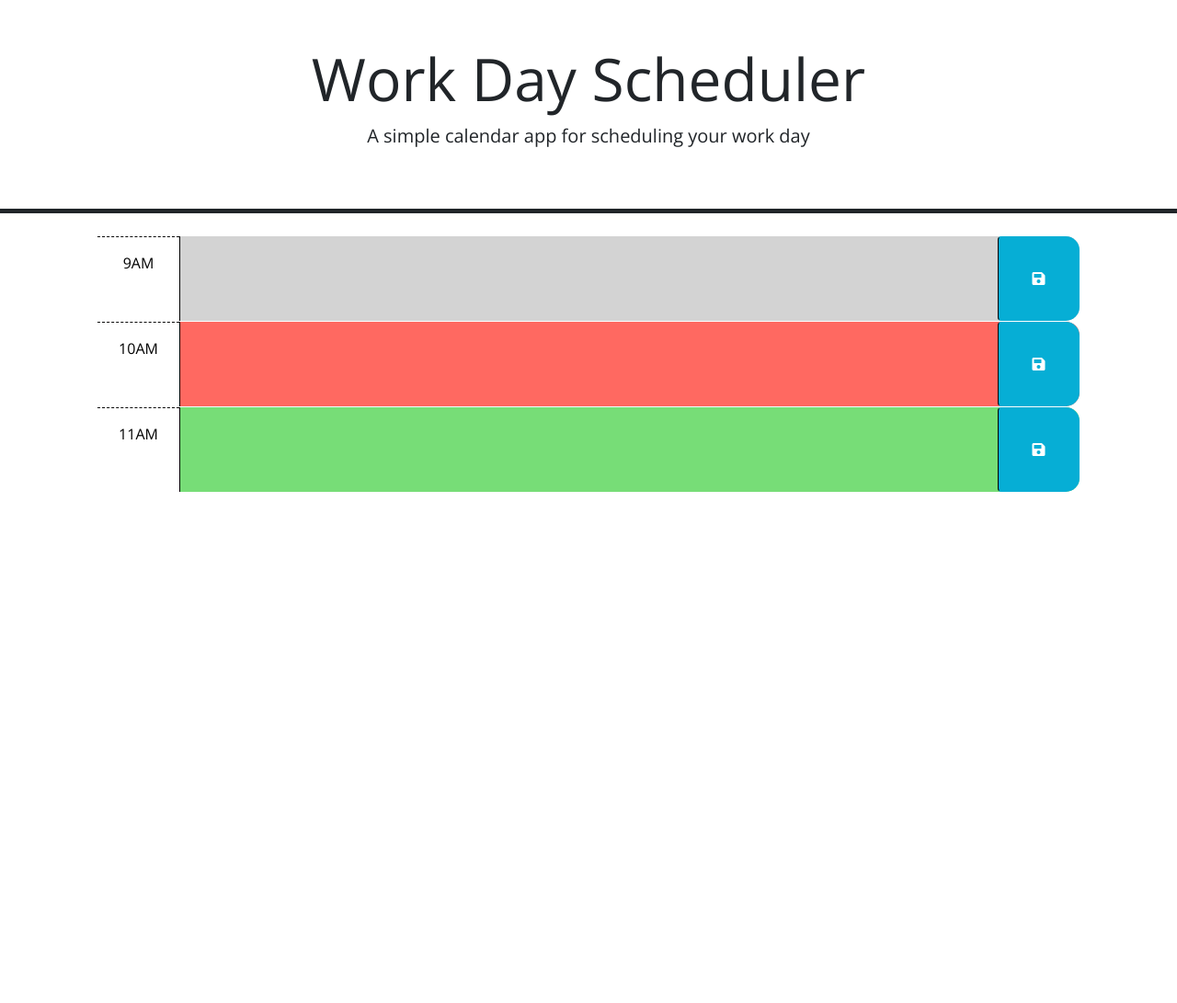
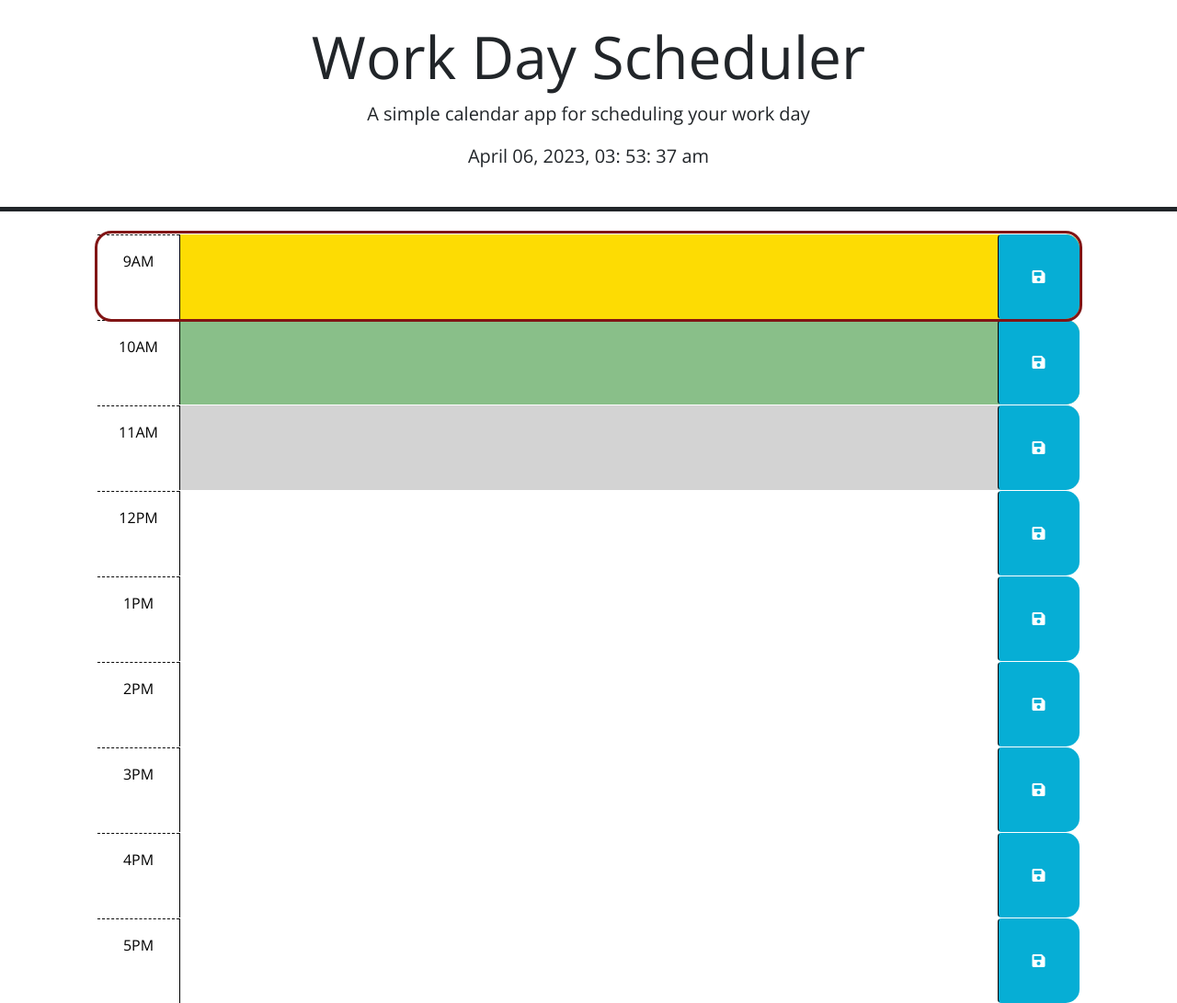
Before and after one commit to JesseEmerson7/daily-planner, a plain HTML site: page index.html in a window 1280 px wide. Shown: the whole page at 92% size. Before the commit the page ends 800 px from the top, so only its background shows below. Drawn offline with nearby package versions, Linux system fonts and the light colour scheme; files that its build step writes are made by us from their sources.

Commit message:
got info in dates to save to local storage and got time at top

```diff
--- a/assets/css/style.css
+++ b/assets/css/style.css
@@ -36,12 +36,13 @@ textarea {
 }
 
 .present {
-  background-color: #ff6961;
+  background-color: #fddc03;
   color: white;
+  outline: solid rgb(129, 21, 21) 3px;
 }
 
 .future {
-  background-color: #77dd77;
+  background-color: #89bf89;
   color: white;
 }
 
--- a/assets/js/script.js
+++ b/assets/js/script.js
@@ -1,7 +1,55 @@
 // Wrap all code that interacts with the DOM in a call to jQuery to ensure that
 // the code isn't run until the browser has finished rendering all the elements
 // in the html.
-$(function () {
+let hourNine = $("#hour-9");
+let hourTen = $("#hour-10");
+let hourEleven = $("#hour-11");
+let hourTwelve = $("#hour-12");
+let hourOne = $("#hour-1");
+let hourTwo = $("#hour-2");
+let hourThree = $("#hour-3");
+let hourFour = $("#hour-4");
+let hourFive = $("#hour-5");
+
+let currentTime = $("#currentDay");
+
+$(document).ready(function () {
+  currentTime.text("Todays Date and Time Here");
+
+  //once save button is clicked the parent element and attribute are saved as a var and the input set in the text area is set as another var. those two values are saved into local storage with hourNumber as their key to the saved data.
+  $(".saveBtn").click(function () {
+    let hourNumber = $(this).parent("div").attr("id");
+
+    let hourInput = $(this).prev("textarea").val();
+
+    console.log(hourNumber);
+    console.log(hourInput);
+
+    localStorage.setItem(hourNumber, hourInput);
+  });
+
+  //putting saved data back onto the page if it has been saved using a .each method to loop through all "textarea" and find their id.
+  $(".saveBtn").each(function () {
+    let hourNumber2 = $(this).parent("div").attr("id");
+    // console.log(hourNumber2);
+    //if the id saved in local storage matches the id of text area the info is put on the page if not it is left empty
+    let localInput = localStorage.getItem(hourNumber2);
+
+    if (localInput !== undefined) {
+      $(this).prev("textarea").val(localInput);
+    }
+  });
+
+  //time at top of current time
+  setInterval(function () {
+    $("#currentDay").text(dayjs().format("MMMM DD, YYYY, hh: mm: ss a"));
+  }, 1000);
+
+  //setting color classes to days past present and future
+
+  function colors() {}
+});
+
 // TODO: Add a listener for click events on the save button. This code should
 // use the id in the containing time-block as a key to save the user input in
 // local storage. HINT: What does `this` reference in the click listener
@@ -20,4 +68,3 @@ $(function () {
 // attribute of each time-block be used to do this?
 //
 // TODO: Add code to display the current date in the header of the page.
-});
--- a/index.html
+++ b/index.html
@@ -18,49 +18,91 @@
       href="https://fonts.googleapis.com/css?family=Open+Sans&display=swap"
       rel="stylesheet"
     />
-    <link rel="stylesheet" href="style.css" />
+    <link rel="stylesheet" href="./assets/css/style.css" />
     <title>Work Day Scheduler</title>
   </head>
 
   <body>
-    <header class="p-5 mb-4 border-5 border-bottom border-dark text-center">
+    <header class="p-4 mb-4 border-5 border-bottom border-dark text-center">
       <h1 class="display-3">Work Day Scheduler</h1>
       <p class="lead">A simple calendar app for scheduling your work day</p>
       <p id="currentDay" class="lead"></p>
     </header>
     <div class="container-lg px-5">
-      <!-- Use class for "past", "present", and "future" to apply styles to the
-        time-block divs accordingly. The javascript will need to do this by
-        adding/removing these classes on each div by comparing the hour in the
-        id to the current hour. The html provided below is meant to be an example
-        demonstrating how the css provided can be leveraged to create the
-        desired layout and colors. The html below should be removed or updated
-        in the finished product. Remember to delete this comment once the
-        code is implemented.
-        -->
 
-      <!-- Example of a past time block. The "past" class adds a gray background color. -->
-      <div id="hour-9" class="row time-block past">
+        <!-- hour 9 -->
+      <div id="hour-9" class="row time-block present ">
         <div class="col-2 col-md-1 hour text-center py-3">9AM</div>
-        <textarea class="col-8 col-md-10 description" rows="3"> </textarea>
+        <textarea id="input-9" class="col-8 col-md-10 description" rows="3"> </textarea>
         <button class="btn saveBtn col-2 col-md-1" aria-label="save">
           <i class="fas fa-save" aria-hidden="true"></i>
         </button>
       </div>
 
-      <!-- Example of a a present time block. The "present" class adds a red background color. -->
-      <div id="hour-10" class="row time-block present">
+      <!-- hour 10 -->
+      <div id="hour-10" class="row time-block future ">
         <div class="col-2 col-md-1 hour text-center py-3">10AM</div>
-        <textarea class="col-8 col-md-10 description" rows="3"> </textarea>
+        <textarea id="input-10" class="col-8 col-md-10 description" rows="3"> </textarea>
         <button class="btn saveBtn col-2 col-md-1" aria-label="save">
           <i class="fas fa-save" aria-hidden="true"></i>
         </button>
       </div>
 
-      <!-- Example of a future time block. The "future" class adds a green background color. -->
-      <div id="hour-11" class="row time-block future">
+      <!-- hour 11 -->
+      <div id="hour-11" class="row time-block past">
         <div class="col-2 col-md-1 hour text-center py-3">11AM</div>
-        <textarea class="col-8 col-md-10 description" rows="3"> </textarea>
+        <textarea id="input-11" class="col-8 col-md-10 description" rows="3"> </textarea>
+        <button class="btn saveBtn col-2 col-md-1" aria-label="save">
+          <i class="fas fa-save" aria-hidden="true"></i>
+        </button>
+      </div>
+      <!-- hour 12 -->
+      <div id="hour-12" class="row time-block ">
+        <div class="col-2 col-md-1 hour text-center py-3">12PM</div>
+        <textarea id="input-12" class="col-8 col-md-10 description" rows="3"> </textarea>
+        <button class="btn saveBtn col-2 col-md-1" aria-label="save">
+          <i class="fas fa-save" aria-hidden="true"></i>
+        </button>
+      </div>
+
+      <!-- hour 1 -->
+      <div id="hour-1" class="row time-block ">
+        <div class="col-2 col-md-1 hour text-center py-3">1PM</div>
+        <textarea id="input-1" class="col-8 col-md-10 description" rows="3"> </textarea>
+        <button class="btn saveBtn col-2 col-md-1" aria-label="save">
+          <i class="fas fa-save" aria-hidden="true"></i>
+        </button>
+      </div>
+       <!-- hour 2 -->
+      <div id="hour-2" class="row time-block ">
+        <div class="col-2 col-md-1 hour text-center py-3">2PM</div>
+        <textarea id="input-2" class="col-8 col-md-10 description" rows="3"> </textarea>
+        <button class="btn saveBtn col-2 col-md-1" aria-label="save">
+          <i class="fas fa-save" aria-hidden="true"></i>
+        </button>
+      </div>
+      <!-- hour 3 -->
+      <div id="hour-3" class="row time-block ">
+        <div class="col-2 col-md-1 hour text-center py-3">3PM</div>
+        <textarea id="input-3" class="col-8 col-md-10 description" rows="3"> </textarea>
+        <button class="btn saveBtn col-2 col-md-1" aria-label="save">
+          <i class="fas fa-save" aria-hidden="true"></i>
+        </button>
+      </div>
+      <!-- hour 4 -->
+
+      <div id="hour-4" class="row time-block ">
+        <div class="col-2 col-md-1 hour text-center py-3">4PM</div>
+        <textarea id="input-4" class="col-8 col-md-10 description" rows="3"> </textarea>
+        <button class="btn saveBtn col-2 col-md-1" aria-label="save">
+          <i class="fas fa-save" aria-hidden="true"></i>
+        </button>
+      </div>
+      <!-- hour 5 -->
+
+      <div id="hour-5" class="row time-block ">
+        <div class="col-2 col-md-1 hour text-center py-3">5PM</div>
+        <textarea id="input-5" class="col-8 col-md-10 description" rows="3"> </textarea>
         <button class="btn saveBtn col-2 col-md-1" aria-label="save">
           <i class="fas fa-save" aria-hidden="true"></i>
         </button>
@@ -73,6 +115,6 @@
       crossorigin="anonymous"
     ></script>
 
-    <script src="script.js"></script>
+    <script src="./assets/js/script.js"></script>
   </body>
 </html>
```
Lines whose indentation alone changed are shown as unchanged.
